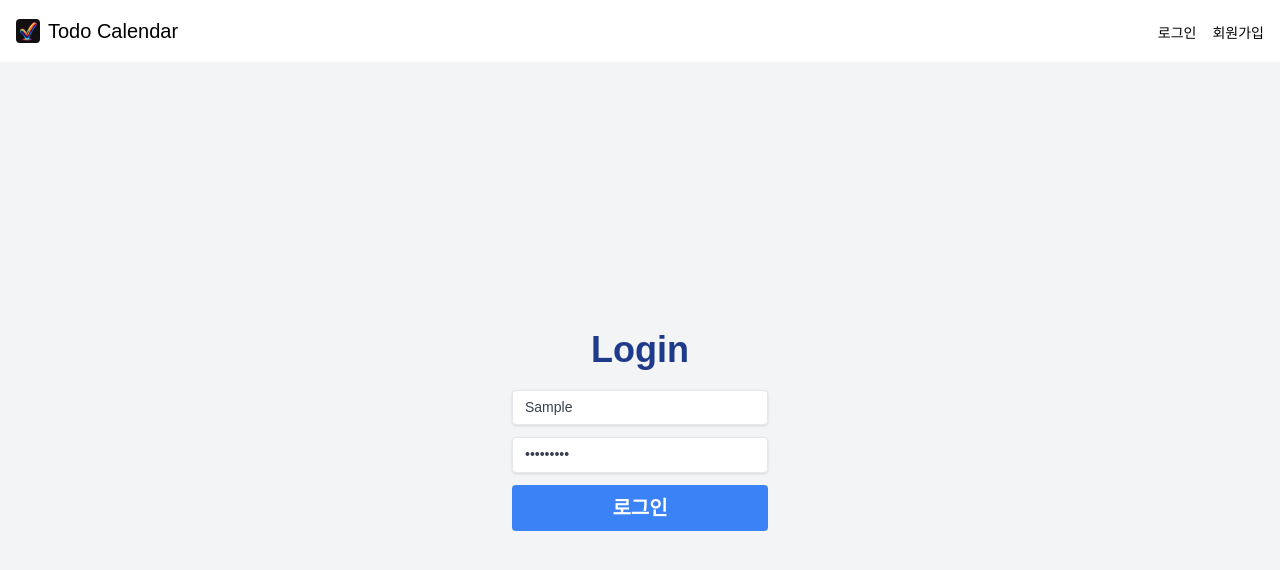
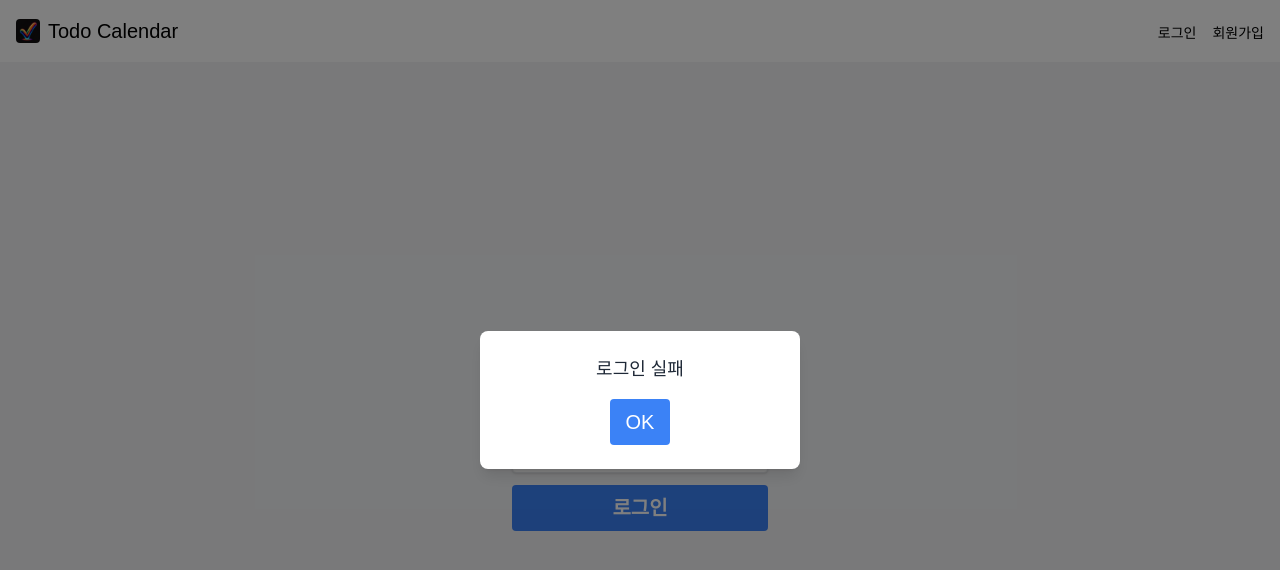
Before and after one commit to dongkeonkim/daily-todo-calendar-frontend, a React (Create React App) app: page /login in a window 1280 px wide. Both pictures are taken after typing "Sample", "Sample123" into the empty fields and a click on the button "로그인". Shown: the top 570 px of the page. Built offline with nearby package versions, Linux system fonts and the light colour scheme; no server answers.

Commit message:
feat: 커스텀 alert 추가

```diff
--- a/src/App.js
+++ b/src/App.js
@@ -9,10 +9,12 @@ import LoginContextProvider from './contexts/LoginContextProvider';
 import UserChange from './pages/UserChange';
 import UserLeave from './pages/UserLeave';
 import PrivateRoute from './components/Auth/PrivateRoute';
+import { AlertProvider } from './contexts/AlertContext'; // AlertProvider 추가
 
 function App() {
   return (
     <BrowserRouter>
+      <AlertProvider>
         <LoginContextProvider>
           <div className='flex flex-col min-h-screen'>
             <Header />
@@ -52,6 +54,7 @@ function App() {
             </div>
           </div>
         </LoginContextProvider>
+      </AlertProvider>
     </BrowserRouter>
   );
 }
--- /dev/null
+++ b/src/components/Alerts/CustomAlert.jsx
@@ -0,0 +1,21 @@
+import React from 'react';
+
+const CustomAlert = ({ isOpen, message, onClose }) => {
+  if (!isOpen) return null;
+
+  return (
+    <div className='fixed inset-0 bg-black bg-opacity-50 flex items-center justify-center z-50'>
+      <div className='bg-white rounded-lg shadow-lg p-6 w-80 text-center'>
+        <p className='mb-4 text-lg text-gray-800'>{message}</p>
+        <button
+          className='bg-blue-500 text-white py-2 px-4 rounded hover:bg-blue-600'
+          onClick={onClose}
+        >
+          OK
+        </button>
+      </div>
+    </div>
+  );
+};
+
+export default CustomAlert;
--- a/src/components/User/UserLeaveForm.jsx
+++ b/src/components/User/UserLeaveForm.jsx
@@ -2,11 +2,13 @@ import React, { useContext } from 'react';
 import * as auth from '../../apis/auth';
 import { LoginContext } from '../../contexts/LoginContextProvider';
 import { useNavigate } from 'react-router-dom';
+import { useAlert } from '../../contexts/AlertContext';
 
 function UserLeaveForm(props) {
   const { userInfo } = props.data;
   const { isLogin, logout } = useContext(LoginContext);
   const navigate = useNavigate();
+  const { showAlert } = useAlert();
 
   const deleteUser = async (userInfo) => {
     let response;
@@ -15,7 +17,7 @@ function UserLeaveForm(props) {
       response = await auth.remove(userInfo);
       logout();
     } catch (error) {
-      alert(error.response.data);
+      showAlert(error.response.data);
     }
   };
 
--- a/src/components/User/UserPasswordUpdateForm.jsx
+++ b/src/components/User/UserPasswordUpdateForm.jsx
@@ -2,11 +2,13 @@ import React, { useContext } from 'react';
 import * as auth from '../../apis/auth';
 import { LoginContext } from '../../contexts/LoginContextProvider';
 import { useNavigate } from 'react-router-dom';
+import { useAlert } from '../../contexts/AlertContext';
 
 const UserPasswordUpdateForm = (props) => {
   const { userInfo } = props.data;
   const { isLogin, logout } = useContext(LoginContext);
   const navigate = useNavigate();
+  const { showAlert } = useAlert();
 
   const updateUser = async (form) => {
     let response;
@@ -16,7 +18,7 @@ const UserPasswordUpdateForm = (props) => {
       response = await auth.update(form);
       logout();
     } catch (error) {
-      alert(error.response.data);
+      showAlert(error.response.data);
     }
   };
 
@@ -29,7 +31,7 @@ const UserPasswordUpdateForm = (props) => {
     const againPassword = form.againPassword.value;
 
     if (againPassword !== newPassword) {
-      alert('새 비밀번호와 비밀번호 확인이 일치하지 않습니다.');
+      showAlert('새 비밀번호와 비밀번호 확인이 일치하지 않습니다.');
       return;
     }
 
--- /dev/null
+++ b/src/contexts/AlertContext.jsx
@@ -0,0 +1,29 @@
+import React, { createContext, useContext, useState } from 'react';
+import CustomAlert from '../components/Alerts/CustomAlert';
+
+const AlertContext = createContext();
+
+export const useAlert = () => useContext(AlertContext);
+
+export const AlertProvider = ({ children }) => {
+  const [isOpen, setIsOpen] = useState(false);
+  const [message, setMessage] = useState('');
+
+  // Alert 열기
+  const showAlert = (msg) => {
+    setMessage(msg);
+    setIsOpen(true);
+  };
+
+  // Alert 닫기
+  const closeAlert = () => {
+    setIsOpen(false);
+  };
+
+  return (
+    <AlertContext.Provider value={{ showAlert }}>
+      {children}
+      <CustomAlert isOpen={isOpen} message={message} onClose={closeAlert} />
+    </AlertContext.Provider>
+  );
+};
--- a/src/contexts/LoginContextProvider.jsx
+++ b/src/contexts/LoginContextProvider.jsx
@@ -3,6 +3,7 @@ import api from '../apis/api';
 import Cookies from 'js-cookie';
 import * as auth from '../apis/auth';
 import { useNavigate } from 'react-router-dom';
+import { useAlert } from './AlertContext';
 
 export const LoginContext = createContext();
 LoginContext.displayName = 'LoginCOntextName';
@@ -10,6 +11,7 @@ LoginContext.displayName = 'LoginCOntextName';
 const LoginContextProvider = ({ children }) => {
   const [isLogin, setLogin] = useState(false);
   const [userInfo, setUserInfo] = useState({});
+  const { showAlert } = useAlert();
 
   const navigate = useNavigate();
 
@@ -60,7 +62,7 @@ const LoginContextProvider = ({ children }) => {
         navigate('/');
       }
     } catch (error) {
-      alert('로그인 실패');
+      showAlert('로그인 실패');
     }
   };
 
--- a/src/pages/Home.jsx
+++ b/src/pages/Home.jsx
@@ -2,6 +2,7 @@ import React, { useState, useEffect, useCallback } from 'react';
 import Calendar from '../components/Calendar/Calendar';
 import Notes from '../components/Notes/Notes';
 import api from '../apis/api';
+import { useAlert } from '../contexts/AlertContext';
 
 const Home = () => {
   const [notes, setNotes] = useState([]);
@@ -11,6 +12,7 @@ const Home = () => {
   const [currentYear, setCurrentYear] = useState(2024);
   const [currentDate, setCurrentDate] = useState(null);
   const [taskStats, setTaskStats] = useState({ successCnt: 0, goalCnt: 0 });
+  const { showAlert } = useAlert();
 
   // 연도와 날짜를 가지고 메모를 가져오는 함수
   const fetchNotes = useCallback(async (year, date) => {
@@ -76,7 +78,7 @@ const Home = () => {
       setNotes([...notes, data]);
       fetchNotes();
     } catch (error) {
-      alert('메모 저장에 실패했습니다.');
+      showAlert('메모 저장에 실패했습니다.');
     }
   };
 
@@ -93,7 +95,7 @@ const Home = () => {
       await api.put('/memo/update', noteData);
       fetchNotes();
     } catch (error) {
-      alert('메모 수정에 실패했습니다.');
+      showAlert('메모 수정에 실패했습니다.');
     }
   };
 
@@ -103,7 +105,7 @@ const Home = () => {
       setNotes(notes.filter((note) => note.id !== id));
       fetchNotes(); // 삭제 후 노트를 다시 가져오기
     } catch (error) {
-      alert('메모 삭제에 실패했습니다.');
+      showAlert('메모 삭제에 실패했습니다.');
     }
   };
 
--- a/src/pages/Join.jsx
+++ b/src/pages/Join.jsx
@@ -2,9 +2,11 @@ import React from 'react';
 import JoinForm from '../components/Join/JoinForm';
 import * as auth from '../apis/auth';
 import { useNavigate } from 'react-router-dom';
+import { useAlert } from '../contexts/AlertContext';
 
 const Join = () => {
   const navigate = useNavigate();
+  const { showAlert } = useAlert();
 
   const join = async (form) => {
     let response;
@@ -12,9 +14,9 @@ const Join = () => {
 
     try {
       response = await auth.join(form);
-      alert('회원가입이 성공하였습니다');
+      showAlert('회원가입이 성공하였습니다');
     } catch (error) {
-      alert(error.response.data);
+      showAlert(error.response.data);
       return;
     }
 
@@ -23,7 +25,7 @@ const Join = () => {
     if (status === 200) {
       navigate('/login');
     } else {
-      alert('실패');
+      showAlert('실패');
     }
   };
 
```
Lines whose indentation alone changed are shown as unchanged.
